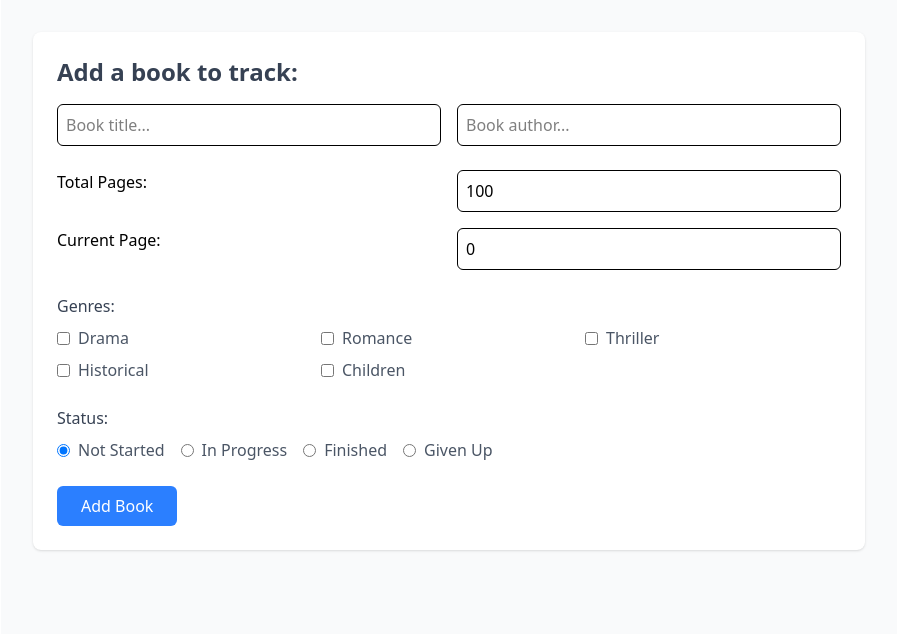
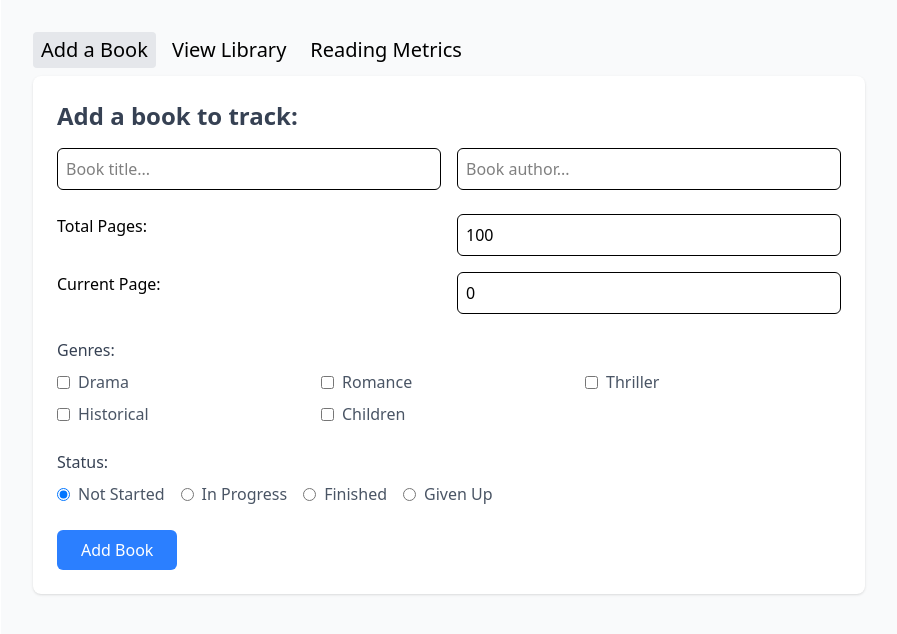
Before and after one commit to rschmidt6/reading-tracker, a React (Vite) app: page / in a window 1280 px wide. Shown: the top 634 px of the page, without its empty margins (191-1088 px from the left). Built offline with nearby package versions, Linux system fonts and the light colour scheme.

Commit message:
added in tabs

```diff
--- a/src/App.tsx
+++ b/src/App.tsx
@@ -1,7 +1,9 @@
-import { Book as BookType } from "./Types";
-import Book from "./components/Book";
+import { Book as BookType, Tab } from "./Types";
 import { useLocalStorage } from "./assets/useLocalStorage";
 import AddBookTab from "./components/AddBookTab";
+import LibraryTab from "./components/LibraryTab";
+import OverviewTab from "./components/OverviewTab";
+import { useState } from "react";
 
 // to add tabs:
 // add book tab
@@ -14,27 +16,55 @@ export default function App() {
     []
   );
 
-  // Add this console.log to verify our state
-  console.log("Current reading list:", readingList);
+  const [activeTab, setActiveTab] = useState<Tab>("add");
 
-  //   const [activeTab, setActiveTab] = useState<Tab>("add");
-
-  const handleDeleteBook = (id: string) => {
-    setReadingList((prev) => prev.filter((book) => book.id !== id));
+  const handleTabSelect = (tab: Tab) => {
+    setActiveTab(tab);
   };
 
   return (
-    <div className="max-w-4xl mx-auto p-8 bg-gray-50 min-h-screen">
-      <AddBookTab readingList={readingList} setReadingList={setReadingList} />
-      {/* Book list section */}
-      <div className="mt-12 space-y-4">
-        {readingList.map((book: BookType) => (
-          <Book
-            key={book.id}
-            book={book}
-            onDelete={() => handleDeleteBook(book.id)}
+    <div>
+      {/* tabs */}
+      <div className="max-w-4xl mx-auto p-8 bg-gray-50 min-h-screen">
+        <div className="flex gap-2 mb-2">
+          <div
+            onClick={() => handleTabSelect("add")}
+            className={`px-2 py-1 text-xl rounded cursor-pointer ${
+              activeTab === "add" ? "bg-gray-200" : ""
+            }`}
+          >
+            Add a Book
+          </div>
+          <div
+            onClick={() => handleTabSelect("library")}
+            className={`px-2 py-1 text-xl rounded cursor-pointer ${
+              activeTab === "library" ? "bg-gray-200" : ""
+            }`}
+          >
+            View Library
+          </div>
+          <div
+            onClick={() => handleTabSelect("overview")}
+            className={`px-2 py-1 text-xl rounded cursor-pointer ${
+              activeTab === "overview" ? "bg-gray-200" : ""
+            }`}
+          >
+            Reading Metrics
+          </div>
+        </div>
+        {activeTab === "add" && (
+          <AddBookTab
+            readingList={readingList}
+            setReadingList={setReadingList}
           />
-        ))}
+        )}
+        {activeTab === "library" && (
+          <LibraryTab
+            readingList={readingList}
+            setReadingList={setReadingList}
+          />
+        )}
+        {activeTab === "overview" && <OverviewTab />}
       </div>
     </div>
   );
--- a/src/components/LibraryTab.tsx
+++ b/src/components/LibraryTab.tsx
@@ -1,4 +1,31 @@
 //reading list and set reading list
 
+import { Book as BookType } from "../Types";
+import Book from "./Book";
+
+interface LibraryTabProps {
+  readingList: BookType[];
+  setReadingList: React.Dispatch<React.SetStateAction<BookType[]>>;
+}
+
 // This would contain your book list display and deletion logic
-export default function LibraryTab() {}
+export default function LibraryTab({
+  readingList,
+  setReadingList,
+}: LibraryTabProps) {
+  const handleDeleteBook = (id: string) => {
+    setReadingList((prev) => prev.filter((book) => book.id !== id));
+  };
+
+  return (
+    <div className="mt-12 space-y-4">
+      {readingList.map((book: BookType) => (
+        <Book
+          key={book.id}
+          book={book}
+          onDelete={() => handleDeleteBook(book.id)}
+        />
+      ))}
+    </div>
+  );
+}
--- a/src/components/OverviewTab.tsx
+++ b/src/components/OverviewTab.tsx
@@ -1 +1,3 @@
-export default function Overview() {}
+export default function OverviewTab() {
+  return <div>overview tab!</div>;
+}
```
